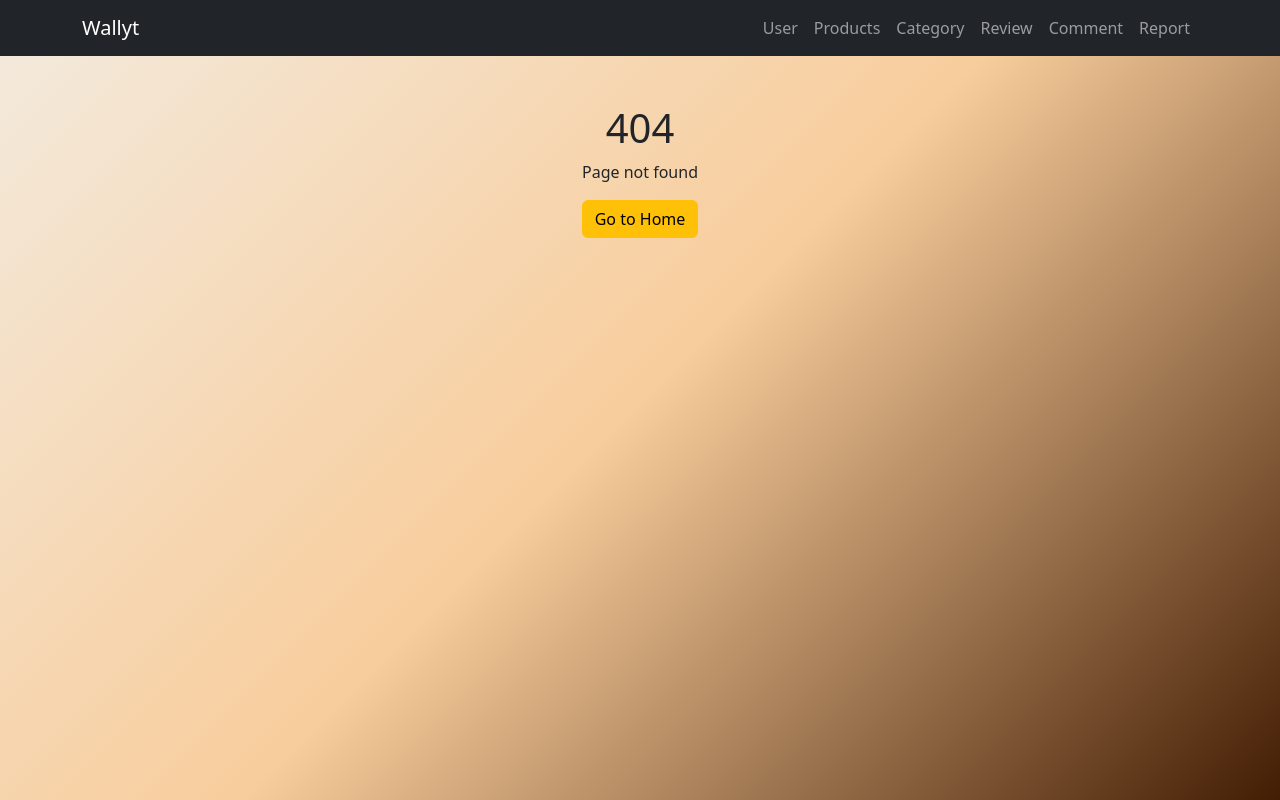
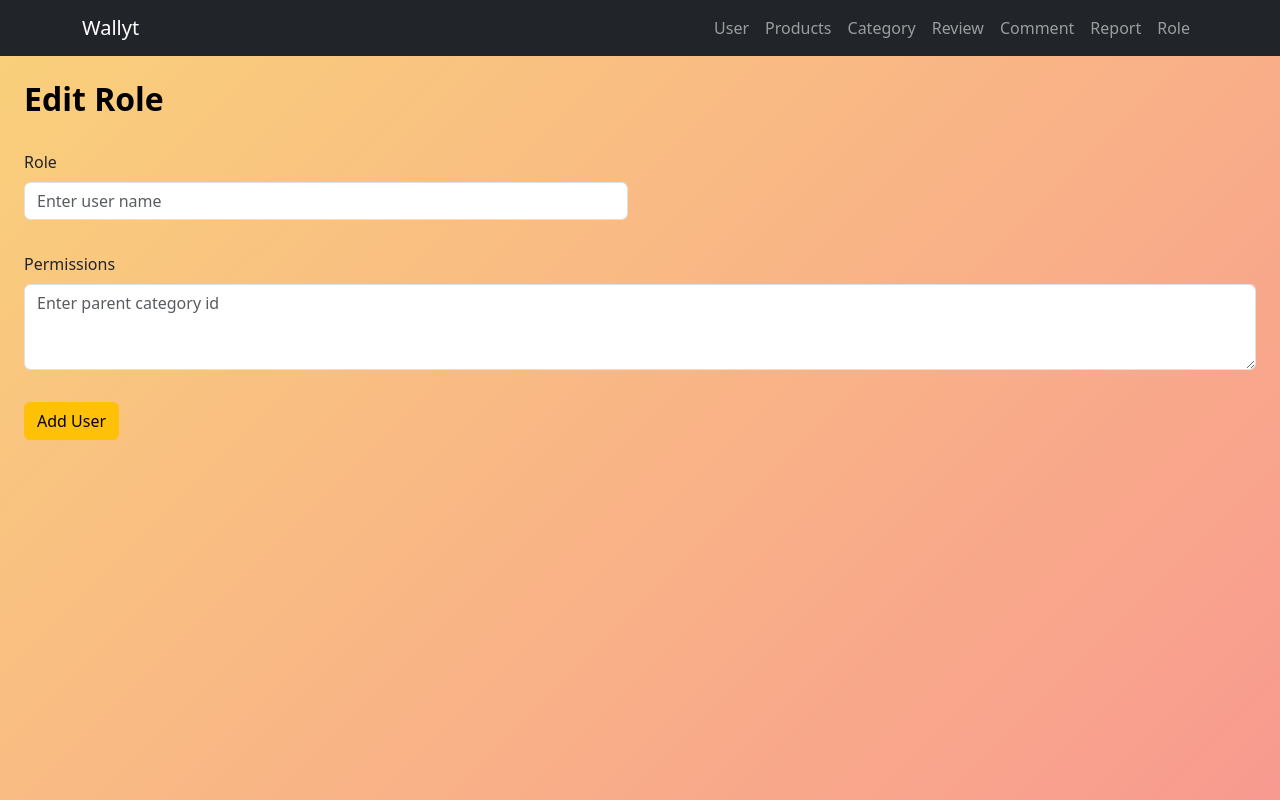
Before and after one commit to saraabdelrhman/admin-wallyt, a React (Create React App) app: page /roleedit in a window 1280 px wide. Before the commit this address had no page. Built offline with nearby package versions, Linux system fonts and the light colour scheme.

Commit message:
adding role

```diff
--- a/src/App.css
+++ b/src/App.css
@@ -1,5 +1,5 @@
 body{
-  background: linear-gradient(135deg, #f3ebdf, #f3aa5796, #431d03);
+  background: linear-gradient(135deg, #f5af1993, #f1271177);
   width: 100%;
   height: 100vh;
 }
--- a/src/App.js
+++ b/src/App.js
@@ -27,6 +27,10 @@ import Newcomment from './components/Newcomment';
 import Newcategory from './components/Newcategory';
 import Newreview from './components/Newreview';
 import Newproducts from './components/Newproducts';
+import Role from './components/Role';
+import Roleedit from './components/Edit&Delete/Roleedit';
+import Roleview from './components/Edit&Delete/Roleview';
+import Newrole from './components/Newrole';
 
 function App() {
   return (
@@ -60,6 +64,10 @@ function App() {
           <Route path="/newcategory" element={<Newcategory />} />
           <Route path="/newreview" element={<Newreview />} />
           <Route path="/newproducts" element={<Newproducts/>} />
+          <Route path="/role" element={<Role/>} />
+          <Route path="/roleedit" element={<Roleedit/>} />
+          <Route path="/roleview" element={<Roleview/>} />
+          <Route path="/newrole" element={<Newrole/>} />
         </Routes>
       </div>
     </Router>
--- /dev/null
+++ b/src/components/Edit&Delete/Roleedit.js
@@ -0,0 +1,80 @@
+import React, { useState } from 'react';
+import { Button, Form, Container, Row, Col } from 'react-bootstrap';
+
+const Roleedit = () => {
+  const [userDetails, setUserDetails] = useState({
+    id: '',
+    email: '',
+    name: '',
+    photo: null, // Changed to null to hold the file object
+    bio: '',
+    status: '',
+    createdAt: '',
+  });
+
+  const handleChange = (e) => {
+    const { name, value } = e.target;
+    setUserDetails({ ...userDetails, [name]: value });
+  };
+
+
+  const handleSubmit = (e) => {
+    e.preventDefault();
+    const formData = new FormData();
+    formData.append('id', userDetails.id);
+    formData.append('name', userDetails.name);
+    formData.append('parentcategoryid', userDetails.parentcategoryid);
+
+    // You would typically send `formData` to your server here
+    console.log('User details submitted:', userDetails);
+  };
+
+  return (
+    <Container fluid className="p-4">
+      <Row className="align-items-center mb-4">
+        <Col md={6}>
+          <h2 className="fw-bold">Edit Role</h2>
+        </Col>
+      </Row>
+      <Form onSubmit={handleSubmit} encType="multipart/form-data">
+        <Row className="mb-3">
+          <Col md={6}>
+            <Form.Group controlId="formUserName" className="mb-3">
+              <Form.Label>Role</Form.Label>
+              <Form.Control
+                type="text"
+                placeholder="Enter user name"
+                name="name"
+                value={userDetails.name}
+                onChange={handleChange}
+                required
+              />
+            </Form.Group>
+          </Col>
+
+        </Row>
+        <Row className="mb-3">
+          <Col md={12}>
+            <Form.Group controlId="formUserBio" className="mb-3">
+              <Form.Label>Permissions</Form.Label>
+              <Form.Control
+                as="textarea"
+                rows={3}
+                placeholder="Enter parent category id"
+                name="parentcategoryid"
+                value={userDetails.parentcategoryid}
+                onChange={handleChange}
+              />
+            </Form.Group>
+          </Col>
+        </Row>
+
+        <Button variant="warning"  type="submit">
+          Add User
+        </Button>
+      </Form>
+    </Container>
+  );
+};
+
+export default Roleedit;
--- /dev/null
+++ b/src/components/Edit&Delete/Roleview.js
@@ -0,0 +1,16 @@
+import React from 'react';
+import { Container } from 'react-bootstrap';
+
+const Role = () => {
+  return (
+    <Container fluid className="mt-4 text-center">
+      <h2 className="fw-bold pb-3">Category Details</h2>
+      <div className="d-flex flex-column align-items-center">
+        <p><strong>Role:</strong> Web designer</p>
+        <p><strong>Permessions:</strong> Doing the design of the website</p>
+      </div>
+    </Container>
+  );
+};
+
+export default Role;
--- a/src/components/Navbar.js
+++ b/src/components/Navbar.js
@@ -16,6 +16,7 @@ const Navigation = () => {
             <Nav.Link as={Link} to="/review">Review</Nav.Link>
             <Nav.Link as={Link} to="/comment">Comment</Nav.Link>
             <Nav.Link as={Link} to="/report">Report</Nav.Link>
+            <Nav.Link as={Link} to="/role">Role</Nav.Link>
           </Nav>
         </Navbar.Collapse>
       </Container>
--- /dev/null
+++ b/src/components/Newrole.js
@@ -0,0 +1,76 @@
+import React, { useState } from 'react';
+import { Button, Form, Container, Row, Col } from 'react-bootstrap';
+
+const Newrole = () => {
+  const [userDetails, setUserDetails] = useState({
+    id: '',
+    name: '',
+    email: '',
+  });
+
+  const handleChange = (e) => {
+    const { name, value } = e.target;
+    setUserDetails({ ...userDetails, [name]: value });
+  };
+
+
+  const handleSubmit = (e) => {
+    e.preventDefault();
+    const formData = new FormData();
+    formData.append('id', userDetails.id);
+    formData.append('name', userDetails.name);
+    formData.append('parentcategoryid', userDetails.parentcategoryid);
+
+    // You would typically send `formData` to your server here
+    console.log('User details submitted:', userDetails);
+  };
+
+  return (
+    <Container fluid className="p-4">
+      <Row className="align-items-center mb-4">
+        <Col md={6}>
+          <h2 className="fw-bold">Add Role</h2>
+        </Col>
+      </Row>
+      <Form onSubmit={handleSubmit} encType="multipart/form-data">
+        <Row className="mb-3">
+          <Col md={6}>
+            <Form.Group controlId="formUserName" className="mb-3">
+              <Form.Label>Role</Form.Label>
+              <Form.Control
+                type="text"
+                placeholder="Enter user name"
+                name="name"
+                value={userDetails.name}
+                onChange={handleChange}
+                required
+              />
+            </Form.Group>
+          </Col>
+
+        </Row>
+        <Row className="mb-3">
+          <Col md={12}>
+            <Form.Group controlId="formUserBio" className="mb-3">
+              <Form.Label>Permissions</Form.Label>
+              <Form.Control
+                as="textarea"
+                rows={3}
+                placeholder="Enter parent category id"
+                name="parentcategoryid"
+                value={userDetails.parentcategoryid}
+                onChange={handleChange}
+              />
+            </Form.Group>
+          </Col>
+        </Row>
+
+        <Button variant="warning"  type="submit">
+          Add User
+        </Button>
+      </Form>
+    </Container>
+  );
+};
+
+export default Newrole;
--- /dev/null
+++ b/src/components/Role.js
@@ -0,0 +1,61 @@
+import React from 'react';
+import { Button, Table, InputGroup, FormControl, Container, Row, Col } from 'react-bootstrap';
+import { FaEye,FaSearch, FaEdit, FaTrash } from 'react-icons/fa';
+import { Link } from 'react-router-dom';
+
+const Role = () => {
+  return (
+    <Container fluid className="mt-4">
+      <h2 className="fw-bold pb-2"> Roles Management</h2>
+      <Row className="mb-3">
+        <Col md={9}>
+          <InputGroup>
+            <FormControl
+              placeholder="Search products by name or brand"
+              aria-label="Search"
+              aria-describedby="button-addon2"
+            />
+           <Button className="bg-dark" id="button-addon2">
+              <FaSearch /> {/* Consistent icon usage */}
+              <i className="bi bi-search"></i>
+            </Button>
+          </InputGroup>
+        </Col>
+        <Col md={3} className="d-flex justify-content-md-end mt-2">
+       <Link to='/Newrole'>  <Button className='btn btn-warning' size="md">+ Add New Role</Button></Link>
+        </Col>
+      </Row>
+      <Table responsive="md" striped bordered hover className="product-table">
+        <thead className="bg-dark text-white">
+          <tr>
+            <th>Role</th>
+            <th>Permessions</th>
+            <th>Actions</th>
+          </tr>
+        </thead>
+        <tbody>
+
+          <tr>
+            <td>Web designer</td>
+            <td>Doing the design of the website</td>
+            <td>
+            <Link to='/roleview'><Button size="sm"  className="me-2 mb-1 text-info" variant="light">
+                  <FaEye />
+                </Button></Link>
+           <Link to='/roleedit'><Button size="sm"  className="me-2 mb-1 text-success" variant="light">
+                <FaEdit />
+              </Button></Link>
+              <Button size="sm"  className="me-2 mb-1 text-danger" variant="light">
+                <FaTrash />
+              </Button>
+            </td>
+          </tr>
+          {/* Additional rows would be dynamically generated here */}
+        </tbody>
+      </Table>
+    </Container>
+  );
+};
+
+
+export default Role;
--- a/src/components/User.js
+++ b/src/components/User.js
@@ -37,7 +37,7 @@ const User = () => {
             <th>ID</th>
             <th>Email</th>
             <th>Name</th>
-            <th>Action</th>
+            {/* <th>Action</th> */}
           </tr>
         </thead>
         <tbody>
@@ -46,7 +46,7 @@ const User = () => {
             <td>0001</td>
             <td>sara@gmail.com</td>
             <td>Sara</td>
-            <td>
+            {/* <td>
               <Link to="/singleuser">
                 <Button size="sm" className="me-2 mb-1 text-info" variant="light">
                   <FaEye />
@@ -60,7 +60,7 @@ const User = () => {
               <Button size="sm" className="me-2 mb-1 text-danger" variant="light">
                 <FaTrash />
               </Button>
-            </td>
+            </td> */}
           </tr>
         </tbody>
       </Table>
```
